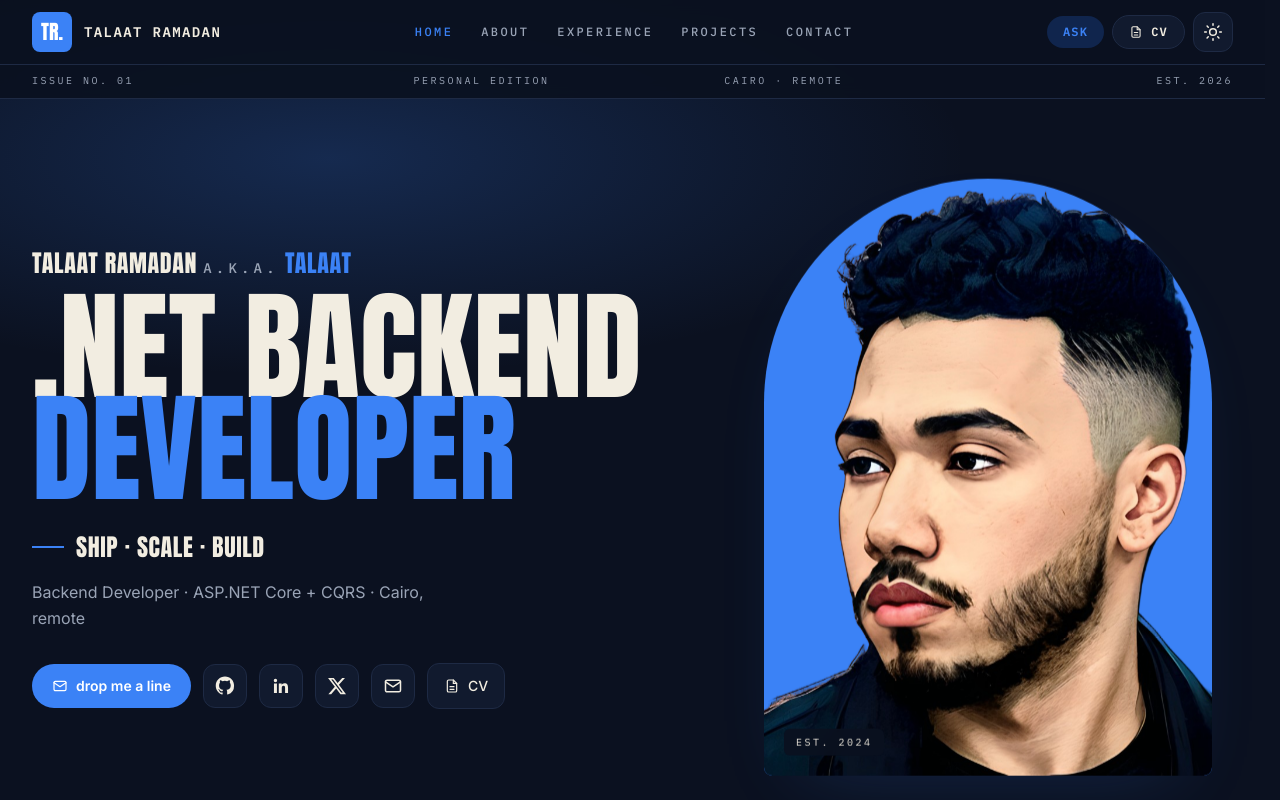
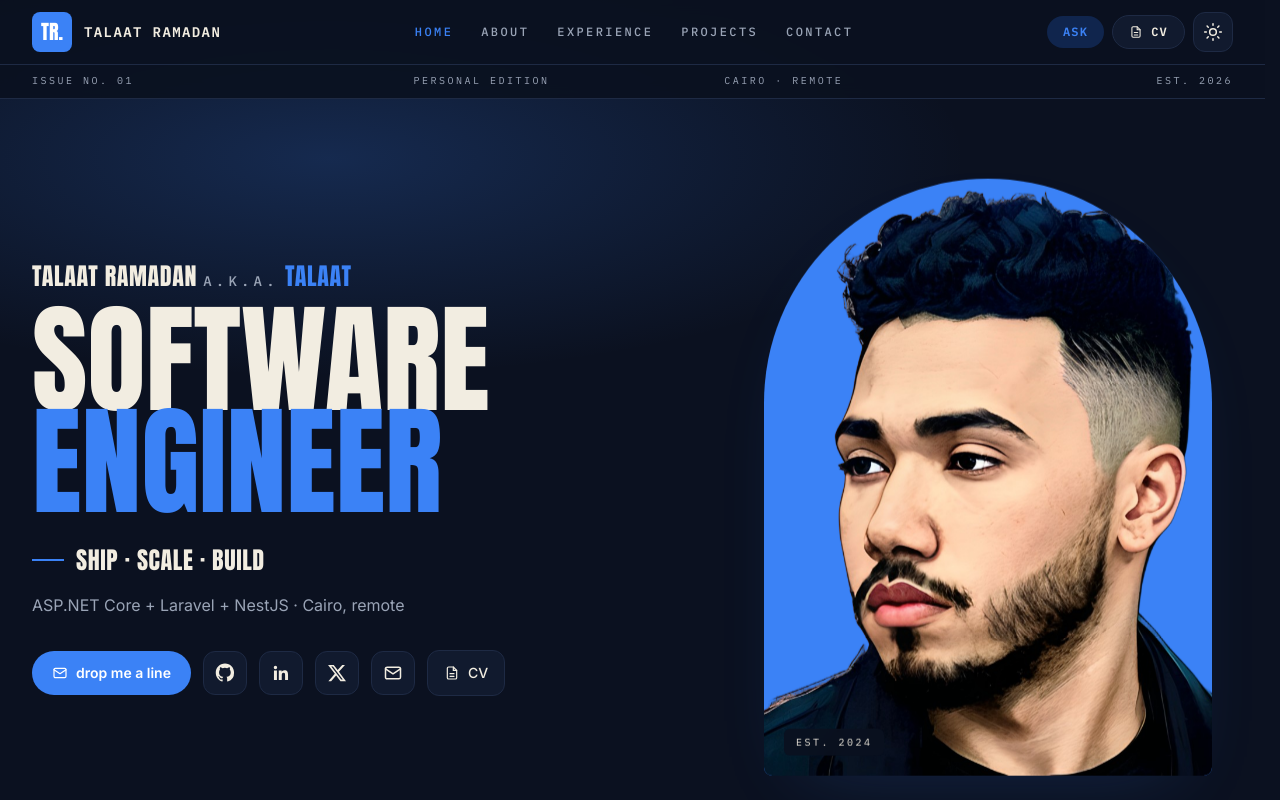
Before and after one commit to ixtalaat/portofilo, a Next.js app: page / in a window 1280 px wide. Shown: the top 800 px of the page. Built offline with nearby package versions, Linux system fonts and the light colour scheme.

Commit message:
feat: update title to Software Engineer with ASP.NET Core + Laravel + NestJS subtitle

```diff
--- a/src/app/layout.tsx
+++ b/src/app/layout.tsx
@@ -20,9 +20,9 @@ const plexMono = IBM_Plex_Mono({
 });
 
 export const metadata: Metadata = {
-  title: "Talaat Ramadan — .NET Backend Developer",
+  title: "Talaat Ramadan — Software Engineer",
   description:
-    "Portfolio of Talaat Ramadan, .NET Backend Developer specializing in ASP.NET Core, Clean Architecture, CQRS and RESTful APIs. Based in Cairo, Egypt — remote friendly.",
+    "Portfolio of Talaat Ramadan, Software Engineer specializing in ASP.NET Core, Laravel and NestJS. Based in Cairo, Egypt — remote friendly.",
 };
 
 const themeInit = `(function(){try{var t=localStorage.getItem("theme");if(t==="light"){document.documentElement.classList.remove("dark")}else{document.documentElement.classList.add("dark")}}catch(e){document.documentElement.classList.add("dark")}})();`;
--- a/src/components/contact.tsx
+++ b/src/components/contact.tsx
@@ -30,8 +30,9 @@ export default function Contact() {
             <span className="block text-accent">something solid.</span>
           </p>
           <p className="mt-4 max-w-md text-sm leading-relaxed text-muted">
-            Open to backend roles, freelance work and interesting .NET problems.
-            Drop a line and I&apos;ll get back to you.
+            Open to software engineering roles, freelance work and interesting
+            problems in ASP.NET Core, Laravel and NestJS. Drop a line and I&apos;ll
+            get back to you.
           </p>
           <a
             href="/CV.pdf"
--- a/src/data/cv.ts
+++ b/src/data/cv.ts
@@ -2,9 +2,9 @@ export const profile = {
   fullName: "Talaat Ramadan",
   aka: "Talaat",
   initials: "TR",
-  role: [".NET Backend", "Developer"],
+  role: ["Software", "Engineer"],
   tagline: "Ship · Scale · Build",
-  subtitle: "Backend Developer · ASP.NET Core + CQRS · Cairo, remote",
+  subtitle: "ASP.NET Core + Laravel + NestJS · Cairo, remote",
   location: "Cairo, Egypt",
   issue: "Issue no. 01",
   edition: "Personal edition",
@@ -162,7 +162,6 @@ export const education = {
 };
 
 export const certifications = [
-  { name: "Building REST APIs with .NET", issuer: "DevCreed", date: "May 2026" },
   { name: "Object-Oriented Design", issuer: "University of Alberta – Coursera", date: "Sep 2023" },
 ];
 
```
